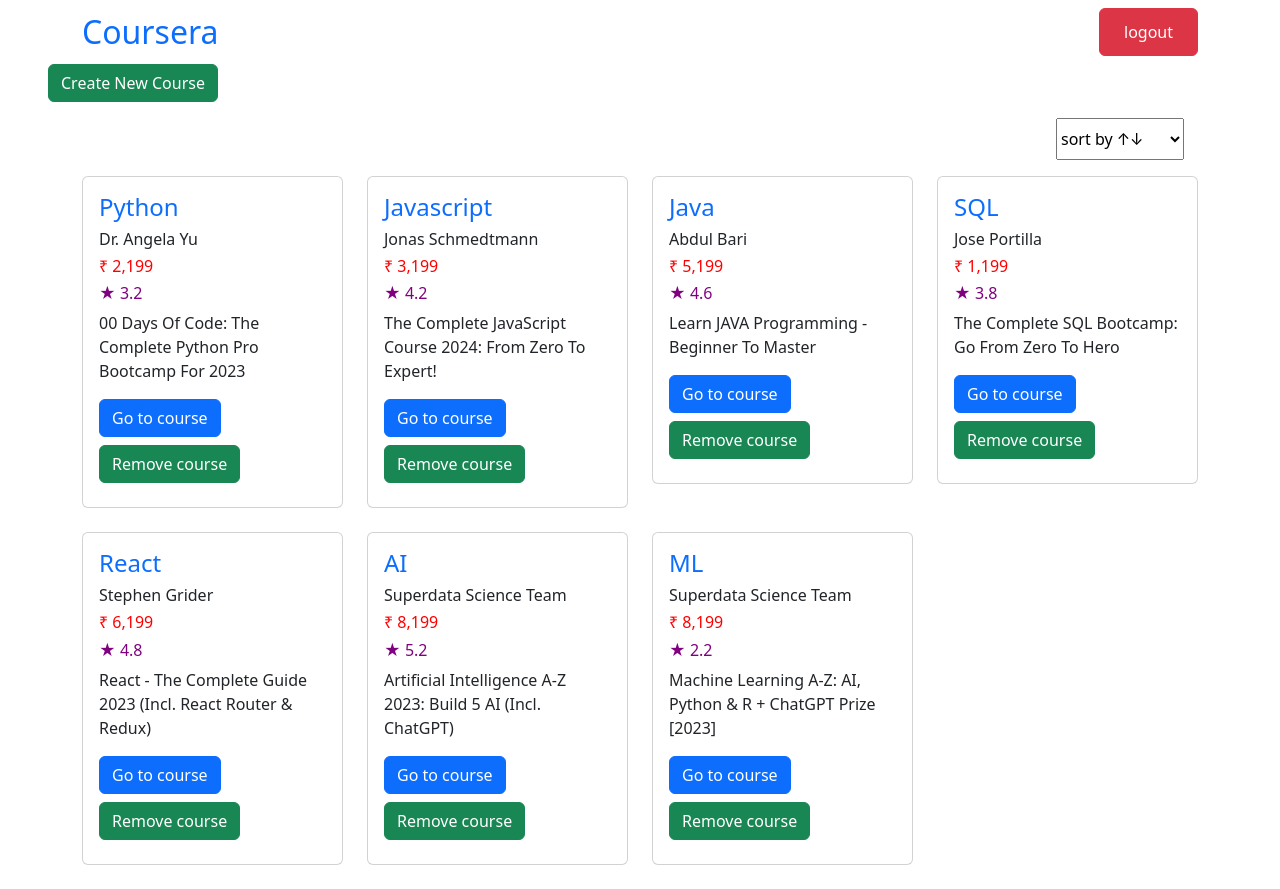
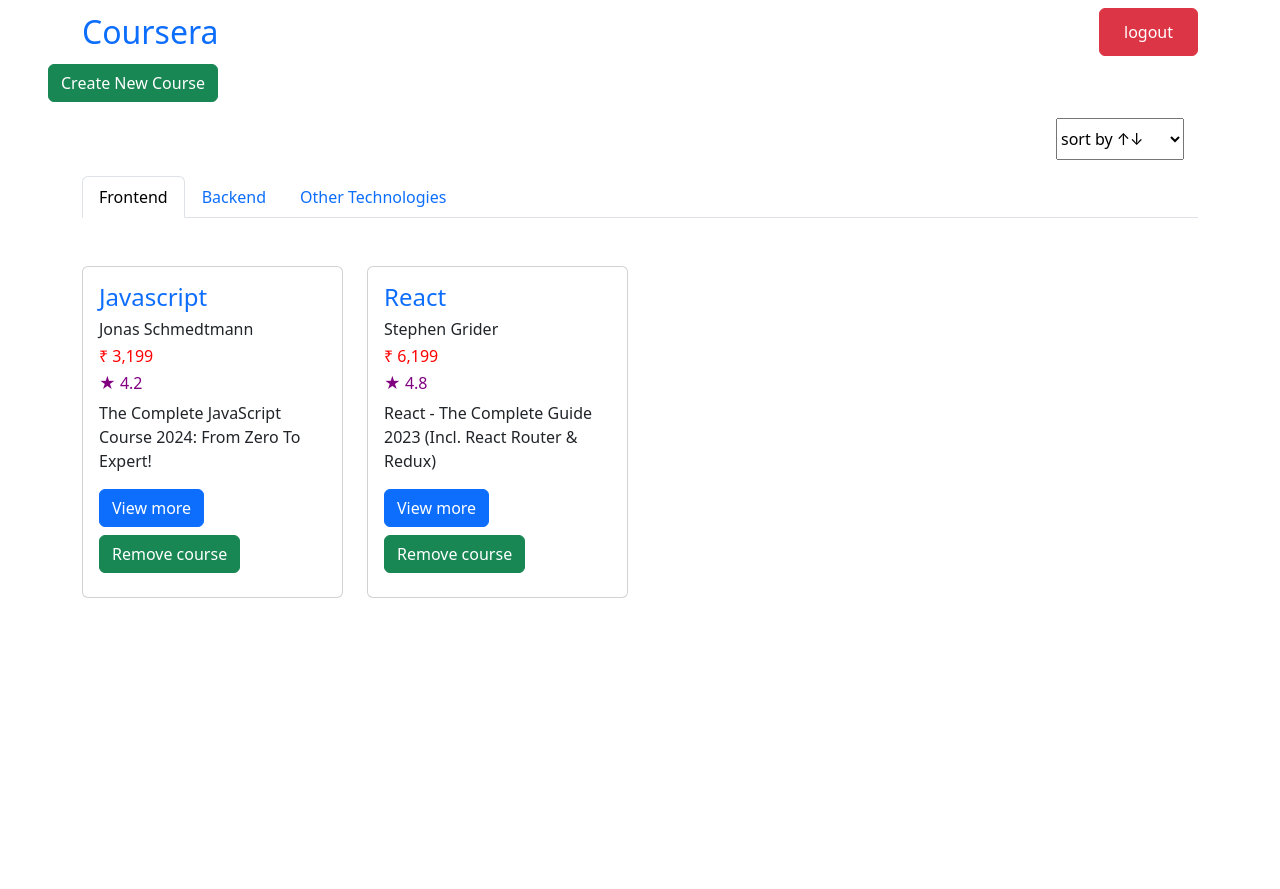
Before and after one commit to monika8848/courseApplication, a React (Vite) app: page /home in a window 1280 px wide. After the commit the page ends 800 px from the top, so only its background shows below. Built offline with nearby package versions, Linux system fonts and the light colour scheme.

Commit message:
feat: added go to specific course- detail page

```diff
--- a/src/App.tsx
+++ b/src/App.tsx
@@ -13,6 +13,7 @@
         <Routes>
           <Route path="/" element={<Login />} />
           <Route path="/home" element={<HomePage />} />
+          {/* <Route path="/home/detail-page/:title" element={<MasterDetailPage />} /> */}
           <Route path="/home/detail-page" element={<MasterDetailPage />} />
           <Route
             path="home/detail-page/enrollment"
--- a/src/components/CourseDetail/DetailPage.tsx
+++ b/src/components/CourseDetail/DetailPage.tsx
@@ -1,65 +1,145 @@
-import React, { useState } from "react";
-import { useNavigate } from "react-router";
-import { Tab, Nav } from "react-bootstrap";
+import React from "react";
 import courseData from "../../dataset/courseData";
 import ModalComponent from "../Enrollment/ModalComponent";
+import { useLocation, useNavigate, useParams } from "react-router-dom";
 
-const DetailPage = () => {
+const DetailPage = ({ newCourse }: any) => {
+  // const location = useLocation();
+  // const { title } = useParams<any>();
+  // console.log("title",title)
+
+  const location = useLocation();
+  const selectedCourse = location.state?.course;
+  console.log("selectedCourse", selectedCourse);
+
   const navigate = useNavigate();
-  const [selectedStack, setSelectedStack] = useState("frontend");
 
-  const handleRegister = () => {
-    navigate("/home/detail-page/enrollment");
+  const handelGoToHome = () => {
+    navigate("/home");
   };
 
-  const filteredCourses = courseData.filter((data) => data.stack === selectedStack);
-  console.log("filteredCourses", filteredCourses)
+  if (!selectedCourse) {
+    return (
+      <div className="text-center mt-5 pt-5">
+        <h3>No course found</h3>
+        <button className="btn btn-primary mt-5" onClick={handelGoToHome}>
+          Go to home
+        </button>
+      </div>
+    );
+  }
 
+  const { title, description, course_by, price, full_description, img } =
+    selectedCourse;
   return (
-    <div className="container mt-5">
-      <Tab.Container activeKey={selectedStack} onSelect={(key:any) => setSelectedStack(key)}>
-        <Nav variant="tabs">
-          <Nav.Item>
-            <Nav.Link eventKey="frontend">Frontend</Nav.Link>
-          </Nav.Item>
-          <Nav.Item>
-            <Nav.Link eventKey="backend">Backend</Nav.Link>
-          </Nav.Item>
-          <Nav.Item>
-            <Nav.Link eventKey="other_technologies">Other Technologies</Nav.Link>
-          </Nav.Item>
-        </Nav>
-        <Tab.Content>
-          {filteredCourses.map((data, index) => (
-            <Tab.Pane key={index}  eventKey={data.stack}>
+    <div className="container">
+      {/* {courseData.length > 0 &&
+        courseData.map((data: any, index: any) => {
+          return ( */}
+      <div className="text-end">
+        <button className="btn btn-primary mt-5 " onClick={handelGoToHome}>
+          Go to home
+        </button>
+      </div>
+
       <div className="row my-5 py-5">
         <div className="col-md-8">
-                <h2 className="text-capitalize blue">{data.title}</h2>
-                <h4 className="text-capitalize">{data.description}</h4>
-                <h5 className="text-capitalize">{data.course_by}</h5>
-                <h5>Price: ₹ {data.price}</h5>
-                <p>{data.full_description}</p>
+          <h2 className="text-capitalize blue">{title}</h2>
+          <h4 className="text-capitalize">{description}</h4>
+          <h5 className="text-capitalize">{course_by}</h5>
+          <h5>Price: ₹ {price}</h5>
+          <p>{full_description}</p>
         </div>
         <div className="col-md-4">
           <img
-                  src={data.img}
+            src={img}
             alt="course-img"
             width="100"
             height="100"
             style={{ width: "100%", height: "100%" }}
           />
           <div className="text-center mt-3">
-                 <ModalComponent/>
+            <ModalComponent />
           </div>
         </div>
       </div>
 
-            </Tab.Pane>
-          ))}
-        </Tab.Content>
-      </Tab.Container>
+      {/* );
+        })} */}
     </div>
   );
 };
 
 export default DetailPage;
+
+// import React, { useState } from "react";
+// import { useNavigate } from "react-router";
+// import { Tab, Nav } from "react-bootstrap";
+// import courseData from "../../dataset/courseData";
+// import ModalComponent from "../Enrollment/ModalComponent";
+
+// const DetailPage = () => {
+//   const navigate = useNavigate();
+//   const [selectedStack, setSelectedStack] = useState("frontend");
+
+//   const handleRegister = () => {
+//     navigate("/home/detail-page/enrollment");
+//   };
+
+//   const filteredCourses = courseData.filter(
+//     (data) => data.stack === selectedStack
+//   );
+//   console.log("filteredCourses", filteredCourses);
+
+//   return (
+//     <div className="container mt-5">
+//       <Tab.Container
+//         activeKey={selectedStack}
+//         onSelect={(key: any) => setSelectedStack(key)}
+//       >
+//         <Nav variant="tabs">
+//           <Nav.Item>
+//             <Nav.Link eventKey="frontend">Frontend</Nav.Link>
+//           </Nav.Item>
+//           <Nav.Item>
+//             <Nav.Link eventKey="backend">Backend</Nav.Link>
+//           </Nav.Item>
+//           <Nav.Item>
+//             <Nav.Link eventKey="other_technologies">
+//               Other Technologies
+//             </Nav.Link>
+//           </Nav.Item>
+//         </Nav>
+//         <Tab.Content>
+//           {filteredCourses.map((data, index) => (
+//             <Tab.Pane key={index} eventKey={data.stack}>
+//               <div className="row my-5 py-5">
+//                 <div className="col-md-8">
+//                   <h2 className="text-capitalize blue">{data.title}</h2>
+//                   <h4 className="text-capitalize">{data.description}</h4>
+//                   <h5 className="text-capitalize">{data.course_by}</h5>
+//                   <h5>Price: ₹ {data.price}</h5>
+//                   <p>{data.full_description}</p>
+//                 </div>
+//                 <div className="col-md-4">
+//                   <img
+//                     src={data.img}
+//                     alt="course-img"
+//                     width="100"
+//                     height="100"
+//                     style={{ width: "100%", height: "100%" }}
+//                   />
+//                   <div className="text-center mt-3">
+//                     <ModalComponent />
+//                   </div>
+//                 </div>
+//               </div>
+//             </Tab.Pane>
+//           ))}
+//         </Tab.Content>
+//       </Tab.Container>
+//     </div>
+//   );
+// };
+
+// export default DetailPage;
--- a/src/components/Courses/CoursesComponent/CoursesCard.tsx
+++ b/src/components/Courses/CoursesComponent/CoursesCard.tsx
@@ -1,17 +1,16 @@
 import React, { useEffect, useState } from "react";
 import courseData from "../../../dataset/courseData";
 import { useNavigate } from "react-router";
+import { TabContainer } from "react-bootstrap";
+import { Tab, Nav } from "react-bootstrap";
 
 const CoursesCard = ({ newCourse, setSubmittedDataArray }: any) => {
   const navigate = useNavigate();
+  const [selectedStack, setSelectedStack] = useState("frontend");
   // const [submittedDataArray, setSubmittedDataArray] = useState<any>();
 
   // console.log("newCourse", newCourse);
   console.log("submittedDataArray", newCourse);
-
-  const handelGoToCourse = () => {
-    navigate("detail-page");
-  };
 
   // useEffect(() => {
   //   setSubmittedDataArray(courseData);
@@ -52,13 +51,46 @@
     setSubmittedDataArray(result);
   };
 
+  console.log("newCourse coming from parent", newCourse);
+  const filteredCourses = newCourse.filter(
+    (item: any) => item.stack === selectedStack
+  );
+  console.log("filteredCourses", filteredCourses);
+
+  const handelGoToCourse = (selectedCourse: any) => {
+    console.log("Selected Course Title", selectedCourse.title);
+    console.log("selectedCourses", selectedCourse);
+    // navigate(`detail-page/${encodeURIComponent(selectedCourse.title)}`, { state: { course: selectedCourse } });
+    navigate("detail-page", { state: { course: selectedCourse } });
+  };
+
   return (
     <div className="container">
-      <div className="row">
-        {newCourse?.length > 0 &&
-          newCourse?.map((item: any, index: any) => {
+      <TabContainer
+        activeKey={selectedStack}
+        onSelect={(key: any) => setSelectedStack(key)}
+      >
+        <Nav variant="tabs">
+          <Nav.Item>
+            <Nav.Link eventKey={"frontend"}>Frontend</Nav.Link>
+          </Nav.Item>
+          <Nav.Item>
+            <Nav.Link eventKey={"backend"}>Backend</Nav.Link>
+          </Nav.Item>
+          <Nav.Item>
+            <Nav.Link eventKey={"other_technologies"}>
+              Other Technologies
+            </Nav.Link>
+          </Nav.Item>
+        </Nav>
+
+        <Tab.Content>
+          <div className="row mt-5">
+            {filteredCourses?.length > 0 &&
+              filteredCourses?.map((item: any, index: any) => {
                 return (
                   <div className="col-md-3 mb-4" key={index}>
+                    <Tab.Pane eventKey={item.stack}>
                       <div className="card">
                         {/* <img src={item.img} className="card-img-top" alt="course-img" /> */}
                         <div className="card-body">
@@ -66,13 +98,23 @@
                             {item.title}
                           </h4>
                           <h6 className="text-capitalize">{item.course_by}</h6>
-                    <h6 className="text-capitalize red">₹ {item.price}</h6>
-                    <h6 className="text-capitalize purple">★ {item.rating}</h6>
+                          <h6 className="text-capitalize red">
+                            ₹ {item.price}
+                          </h6>
+                          <h6 className="text-capitalize purple">
+                            ★ {item.rating}
+                          </h6>
+                          {/* <p className="card-text text-capitalize">
+                            {item.stack}
+                          </p> */}
                           <p className="card-text text-capitalize">
                             {item.description}
                           </p>
-                    <a onClick={handelGoToCourse} className="btn btn-primary">
-                      Go to course
+                          <a
+                            onClick={() => handelGoToCourse(item)}
+                            className="btn btn-primary"
+                          >
+                            View more
                           </a>
 
                           {/* <div>
@@ -88,7 +130,7 @@
                           </div>
                           {/* <div>
                       <button className="btn btn-secondary my-2" onClick={handelSort}>Sort course</button>
-                    </div> */}
+                    </div> how to show only that course only for eg if user click on python course that when user click on view more button then it should redirect to detail page and show only python detail content on detail page like these for all course card detail page should show that in that manner please write appropite logic to do this in react*/}
 
                           {/* <div>
                       <button className="btn btn-warning my-2" onClick={handelReverse}>Reverse course</button>
@@ -101,10 +143,13 @@
                     </div> */}
                         </div>
                       </div>
+                    </Tab.Pane>
                   </div>
                 );
               })}
           </div>
+        </Tab.Content>
+      </TabContainer>
     </div>
   );
 };
--- a/src/components/Courses/CoursesComponent/CreateCourse.tsx
+++ b/src/components/Courses/CoursesComponent/CreateCourse.tsx
@@ -9,7 +9,8 @@
     title: "",
     description: "",
     course_by: "",
-    price:"",
+    price: "",
+    stack: "",
     // full_description: "",
     // img: "",
     // price: "",
@@ -23,7 +24,8 @@
     title: "",
     description: "",
     course_by: "",
-    price:"",
+    price: "",
+    stack: "",
     // full_description: "",
     // img: "",
     // price: "",
@@ -57,6 +59,7 @@
       title: "",
       description: "",
       course_by: "",
+      stack: "",
     });
     setShow(false);
   };
@@ -123,6 +126,18 @@
                   onChange={handelChange}
                 />
               </label>
+              <label className="mt-4">
+                <span className="mx-3 fs-5 "> Stack : </span>
+                <input
+                  type="text"
+                  placeholder="stack of your course"
+                  className="input-field"
+                  name="stack"
+                  value={fieldData.stack}
+                  onChange={handelChange}
+                  required
+                />
+              </label>
               <div className="text-center mt-4">
                 <Button variant="secondary" onClick={handleClose}>
                   Close
--- a/src/components/Courses/MasterCourses.tsx
+++ b/src/components/Courses/MasterCourses.tsx
@@ -17,7 +17,7 @@
   };
   console.log("handleCreateCourseSubmit", submittedDataArray);
 
-  const convertPriceToNumber = (price:any) => {
+  const convertPriceToNumber = (price: any) => {
     return price.replace(",", "");
   };
 
@@ -32,11 +32,21 @@
     let result;
     switch (sortOption) {
       case "low":
-        result = newCourseCopyArr.slice().sort((a, b) => convertPriceToNumber(a.price) - convertPriceToNumber(b.price));
+        result = newCourseCopyArr
+          .slice()
+          .sort(
+            (a, b) =>
+              convertPriceToNumber(a.price) - convertPriceToNumber(b.price)
+          );
         console.log("low");
         break;
       case "high":
-        result = newCourseCopyArr.slice().sort((a, b) => convertPriceToNumber(b.price) - convertPriceToNumber(a.price));
+        result = newCourseCopyArr
+          .slice()
+          .sort(
+            (a, b) =>
+              convertPriceToNumber(b.price) - convertPriceToNumber(a.price)
+          );
         console.log("high");
         break;
       case "highest-rating":
@@ -48,7 +58,9 @@
         console.log("lowest-rating");
         break;
       case "alphabetic-order":
-        result = newCourseCopyArr.slice().sort((a, b) => a.title.localeCompare(b.title));
+        result = newCourseCopyArr
+          .slice()
+          .sort((a, b) => a.title.localeCompare(b.title));
         console.log("alphabetic-order");
         break;
       default:
@@ -69,7 +81,10 @@
           className="py-2"
           onChange={(e: any) => handelSort(e.target.value)}
         >
-          <option value="" selected> sort by ↑↓</option>
+          <option value="" >
+            {" "}
+            sort by ↑↓
+          </option>
           <option value="low">low to high</option>
           <option value="high">high to low</option>
           <option value="highest-rating">highest rating</option>
--- a/src/components/Enrollment/ModalComponent.tsx
+++ b/src/components/Enrollment/ModalComponent.tsx
@@ -20,7 +20,9 @@
         <Modal.Header closeButton>
           <Modal.Title>Enroll Now !</Modal.Title>
         </Modal.Header>
-        <Modal.Body><ApplicatonForm /></Modal.Body>
+        <Modal.Body>
+          <ApplicatonForm />
+        </Modal.Body>
         {/* <Modal.Footer>
           <Button variant="secondary" onClick={handleClose}>
             Close
```
Also changed, not shown: src/dataset/courseData.ts (+7 -8 lines). Lines whose indentation alone changed are shown as unchanged.
